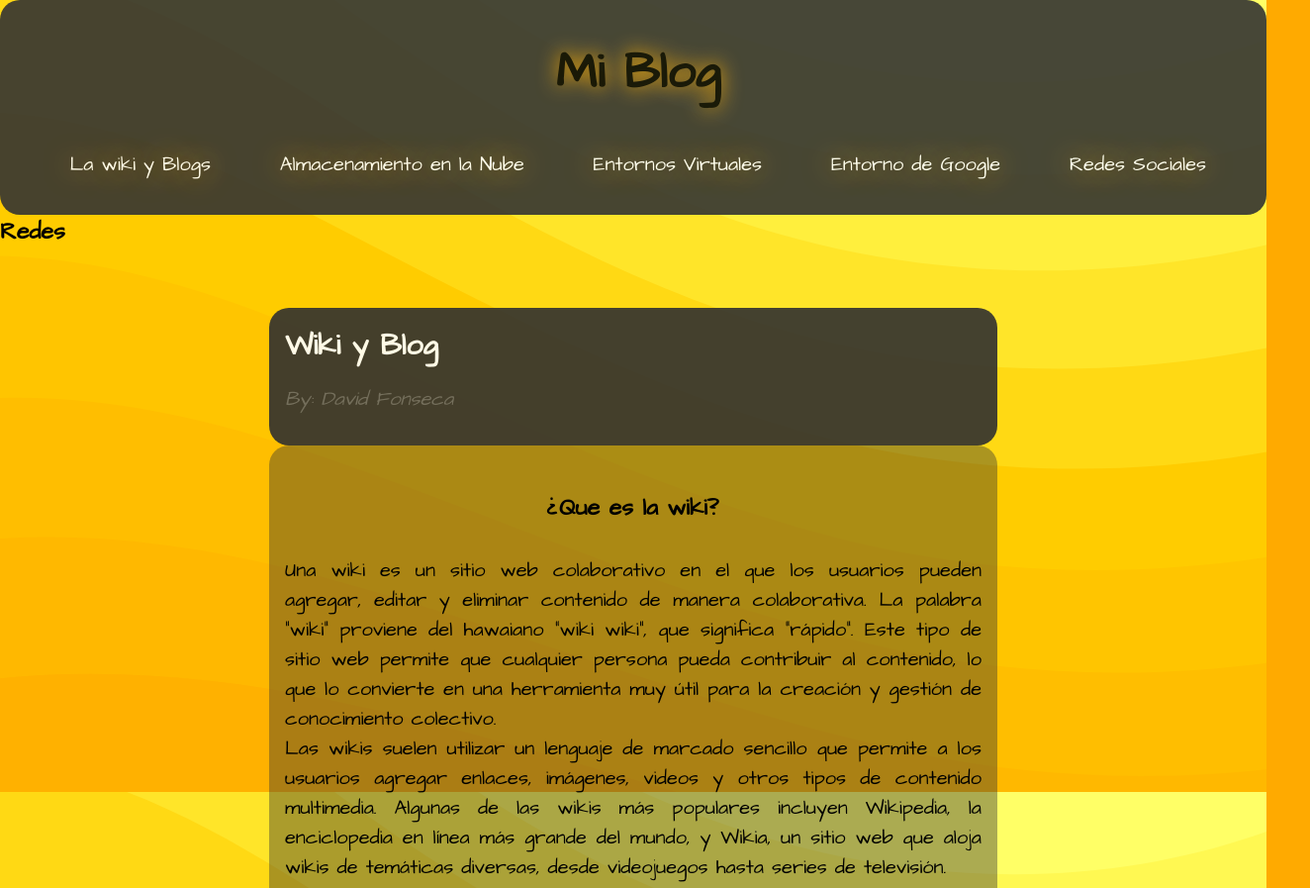
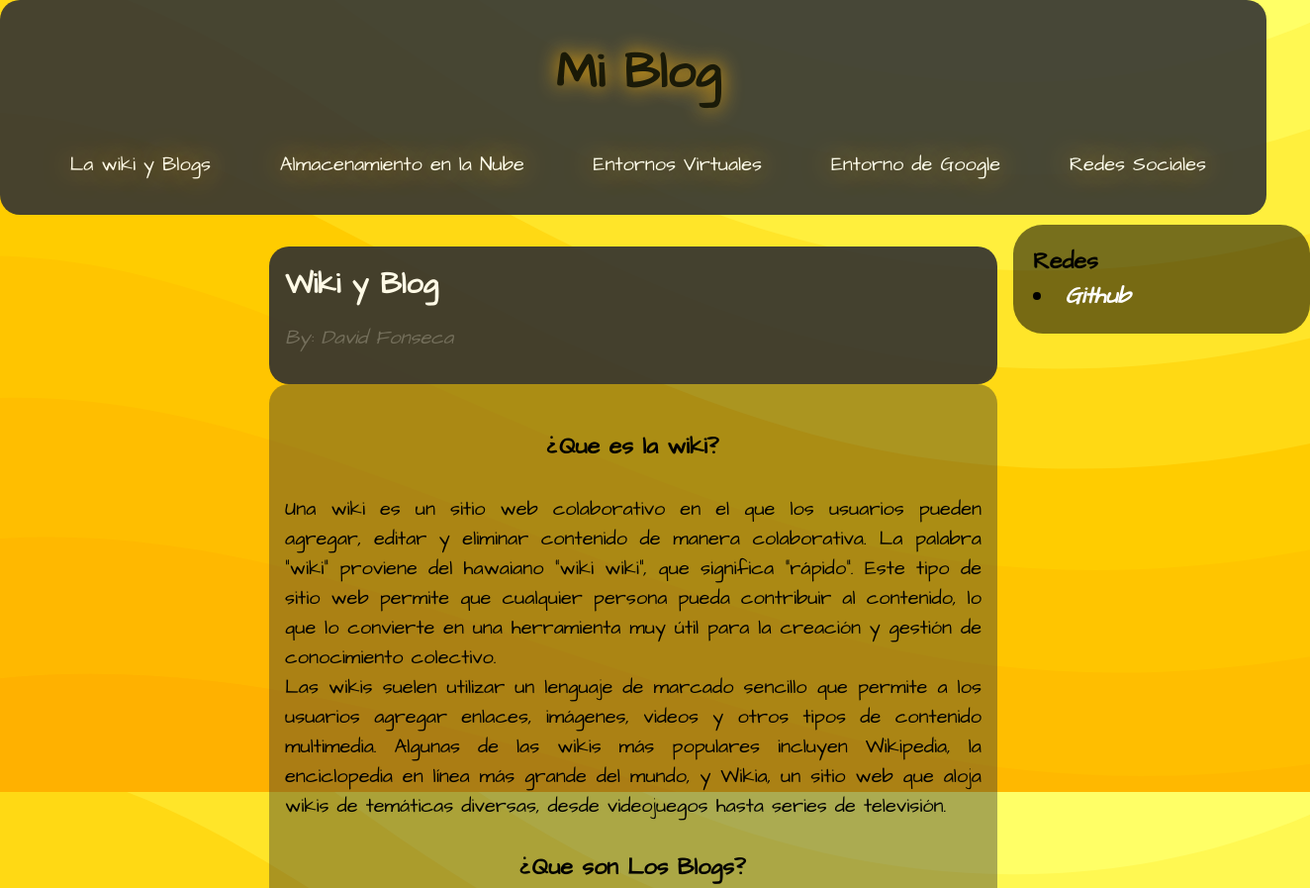
Before and after one commit to Anvid31/blog, a plain HTML site: page index.html in a window 1280 px wide. Shown: the top 897 px of the page at 99% size, 1324 px wide, since content can reach past the window. Drawn offline with Linux system fonts and the light colour scheme.

Commit message:
Add files via upload

```diff
--- a/index.html
+++ b/index.html
@@ -10,6 +10,7 @@
   <link rel="preconnect" href="https://fonts.googleapis.com">
   <link rel="preconnect" href="https://fonts.gstatic.com" crossorigin>
   <link href="https://fonts.googleapis.com/css2?family=Architects+Daughter&display=swap" rel="stylesheet">
+  <link rel="stylesheet" href="https://cdnjs.cloudflare.com/ajax/libs/font-awesome/6.0.0/css/all.min.css%22%3E">
 
 </head>
 
@@ -31,12 +32,13 @@
     </nav>
   </header>
 
-<aside>
-  <h3>Redes</h3>
-  <ul class="lst">
-    <li class="li"><a href=""></a></li>
-  </ul>
-</aside>
+
+
+    <aside class="ld">
+      <h3>Redes <br> <li><a href="https://github.com/Anvid31/blog.git"> <i class="fab fa-github"> Github</i> </a> </li> </h3>
+    </aside>
+
+
 
 
   <main>
--- a/style.css
+++ b/style.css
@@ -70,6 +70,17 @@ header {
 .li{
   font-size: 18px;
   font-weight: bold;
+}
+
+.ld{
+  position:absolute;
+  background-color: #00000088;
+  padding: 20px;
+  width: 300px;
+  margin-right: 10px;
+  margin-top: 10px;
+  margin-left: 80%;
+  border-radius: 30px;
 }
 
 .txt {
```
